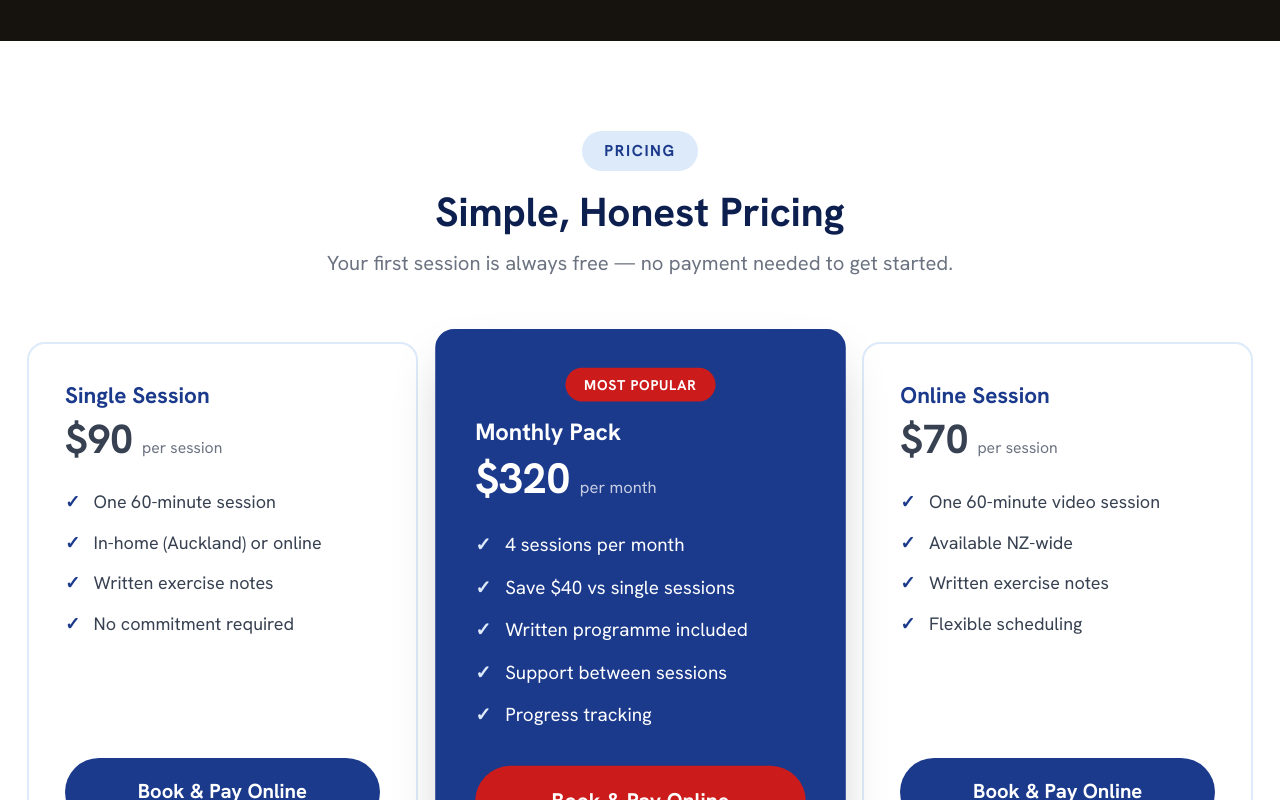
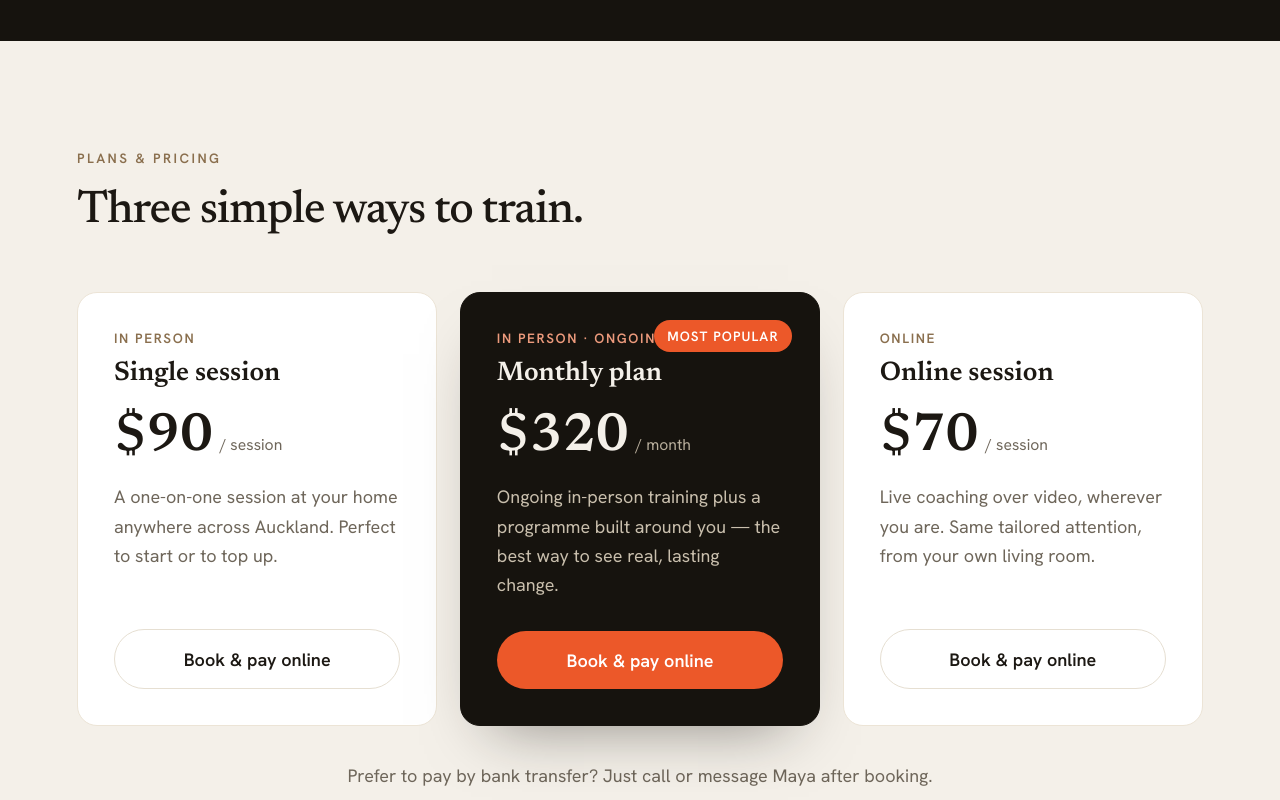
Before and after one commit to independenceservicesnz-coder/confident-fitness, a Next.js app in the folder sessions/compassionate-zen-cerf/mnt/outputs/confident-fitness-co/: page / in a window 1280 px wide. Shown: the part 5100-5900 px from the top of the page. Built offline with nearby package versions, Linux system fonts and the light colour scheme.

Commit message:
Refactor pricing component and update plans

```diff
--- a/sessions/compassionate-zen-cerf/mnt/outputs/confident-fitness-co/components/Pricing.tsx
+++ b/sessions/compassionate-zen-cerf/mnt/outputs/confident-fitness-co/components/Pricing.tsx
@@ -3,43 +3,21 @@ import { useState } from 'react'
 
 const plans = [
   {
-    name: 'Single Session',
-    price: '$90',
-    period: 'per session',
+    name: 'Single session', label: 'In person', price: '$90', period: '/ session',
     priceId: 'price_1TnRKLHv7YcsPT76r2ofIvRY',
-    features: [
-      'One 60-minute session',
-      'In-home (Auckland) or online',
-      'Written exercise notes',
-      'No commitment required',
-    ],
+    desc: 'A one-on-one session at your home anywhere across Auckland. Perfect to start or to top up.',
     popular: false,
   },
   {
-    name: 'Monthly Pack',
-    price: '$320',
-    period: 'per month',
+    name: 'Monthly plan', label: 'In person · ongoing', price: '$320', period: '/ month',
     priceId: 'price_1TnRKJHv7YcsPT767g8Jwrwi',
-    features: [
-      '4 sessions per month',
-      'Save $40 vs single sessions',
-      'Written programme included',
-      'Support between sessions',
-      'Progress tracking',
-    ],
+    desc: 'Ongoing in-person training plus a programme built around you — the best way to see real, lasting change.',
     popular: true,
   },
   {
-    name: 'Online Session',
-    price: '$70',
-    period: 'per session',
+    name: 'Online session', label: 'Online', price: '$70', period: '/ session',
     priceId: 'price_1TnRKEHv7YcsPT76W9BPeAPt',
-    features: [
-      'One 60-minute video session',
-      'Available NZ-wide',
-      'Written exercise notes',
-      'Flexible scheduling',
-    ],
+    desc: 'Live coaching over video, wherever you are. Same tailored attention, from your own living room.',
     popular: false,
   },
 ]
@@ -65,65 +43,57 @@ export default function Pricing() {
   }
 
   return (
-    <section id="pricing" className="py-20 px-6 bg-white">
-      <div className="max-w-6xl mx-auto">
-        <div className="text-center mb-14">
-          <span className="inline-block bg-[#DDEAF9] text-[#1B3A8C] text-sm font-bold px-5 py-2 rounded-full mb-4 tracking-widest uppercase">
-            Pricing
-          </span>
-          <h2 className="text-3xl md:text-4xl font-bold text-[#0D1F4F]">Simple, Honest Pricing</h2>
-          <p className="text-gray-500 mt-3 text-lg">Your first session is always free — no payment needed to get started.</p>
+    <section id="pricing" className="max-w-[1180px] mx-auto px-6 py-[clamp(56px,8vw,104px)]">
+      <div className="max-w-[34em] mb-[clamp(36px,5vw,56px)]">
+        <span className="uppercase tracking-[0.18em] text-xs font-semibold text-ink-subtle">Plans &amp; pricing</span>
+        <h2 className="font-serif font-medium text-[clamp(30px,4vw,46px)] leading-[1.1] tracking-tight mt-3.5">
+          Three simple ways to train.
+        </h2>
       </div>
 
-        <div className="grid md:grid-cols-3 gap-6 items-stretch">
+      <div className="grid md:grid-cols-3 gap-5 items-stretch">
         {plans.map(plan => (
-            <div
-              key={plan.name}
-              className={`rounded-2xl p-8 flex flex-col border-2 ${
+          <div key={plan.name}
+            className={`rounded-[20px] p-8 flex flex-col relative ${
               plan.popular
-                  ? 'border-[#1B3A8C] bg-[#1B3A8C] text-white shadow-2xl scale-105'
-                  : 'border-[#DDEAF9] bg-white text-gray-700'
+                ? 'bg-charcoal text-cream border border-charcoal shadow-[0_30px_60px_-32px_rgba(28,24,19,0.5)]'
+                : 'bg-white border border-border-card text-ink'
             }`}
           >
             {plan.popular && (
-                <div className="text-center mb-4">
-                  <span className="bg-[#CC1B1B] text-white text-xs font-bold px-4 py-1.5 rounded-full uppercase tracking-wider">
-                    Most Popular
-                  </span>
+              <div className="absolute top-6 right-6 bg-orange text-white text-xs font-semibold tracking-[0.08em] uppercase px-3 py-1.5 rounded-full">
+                Most popular
               </div>
             )}
-              <h3 className={`font-bold text-xl mb-1 ${plan.popular ? 'text-white' : 'text-[#1B3A8C]'}`}>{plan.name}</h3>
-              <div className="mb-6">
-                <span className="text-4xl font-extrabold">{plan.price}</span>
-                <span className={`text-sm ml-2 ${plan.popular ? 'opacity-75' : 'text-gray-500'}`}>{plan.period}</span>
+            <div className={`uppercase tracking-[0.12em] text-xs font-semibold mb-2 ${plan.popular ? 'text-orange-light' : 'text-ink-subtle'}`}>
+              {plan.label}
             </div>
-              <ul className="space-y-3 flex-1 mb-8">
-                {plan.features.map(f => (
-                  <li key={f} className="flex items-start gap-3 text-base">
-                    <span className={`font-bold flex-shrink-0 ${plan.popular ? 'text-[#DDEAF9]' : 'text-[#1B3A8C]'}`}>✓</span>
-                    {f}
-                  </li>
-                ))}
-              </ul>
+            <h3 className="font-serif font-semibold text-2xl mb-4">{plan.name}</h3>
+            <div className="flex items-baseline gap-1.5 mb-4">
+              <span className="font-serif text-5xl font-semibold">{plan.price}</span>
+              <span className={`text-sm ${plan.popular ? 'text-[#B8AE9C]' : 'text-ink-muted'}`}>{plan.period}</span>
+            </div>
+            <p className={`text-base leading-relaxed flex-1 mb-7 ${plan.popular ? 'text-[#C9BFAD]' : 'text-ink-muted'}`}>
+              {plan.desc}
+            </p>
             <button
               onClick={() => handleCheckout(plan.priceId, plan.name)}
               disabled={loading === plan.name}
-                className={`w-full py-4 rounded-full font-bold text-lg transition-colors disabled:opacity-60 ${
+              className={`w-full py-3.5 rounded-full font-semibold text-base transition-colors disabled:opacity-60 ${
                 plan.popular
-                    ? 'bg-[#CC1B1B] text-white hover:bg-red-700'
-                    : 'bg-[#1B3A8C] text-white hover:bg-[#2A56CC]'
+                  ? 'bg-orange text-white hover:bg-[#d44a1f]'
+                  : 'bg-transparent text-ink border border-border hover:border-ink'
               }`}
             >
-                {loading === plan.name ? 'Redirecting…' : 'Book & Pay Online'}
+              {loading === plan.name ? 'Redirecting…' : 'Book & pay online'}
             </button>
           </div>
         ))}
       </div>
 
-        <p className="text-center text-gray-500 mt-8 text-base">
-          Prefer to pay by bank transfer? No problem — just call or message Maya after booking.
+      <p className="text-center text-ink-muted mt-8 text-base">
+        Prefer to pay by bank transfer? Just call or message Maya after booking.
       </p>
-      </div>
     </section>
   )
 }
```
Lines whose indentation alone changed are shown as unchanged.
